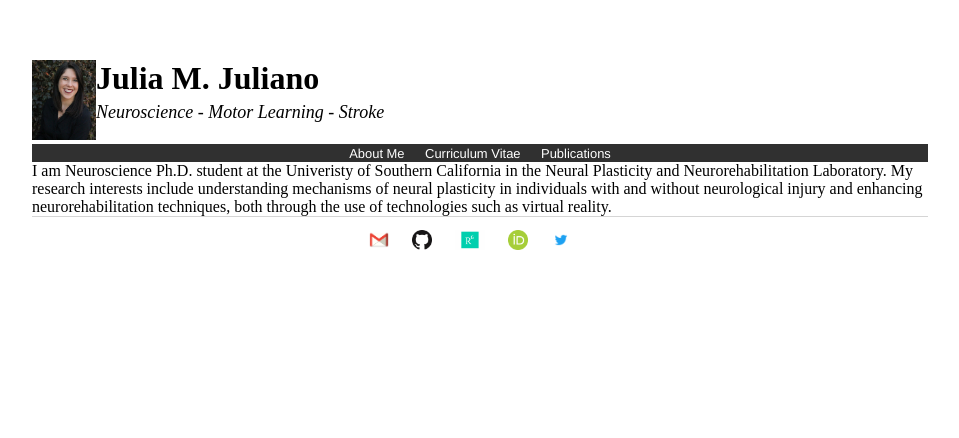
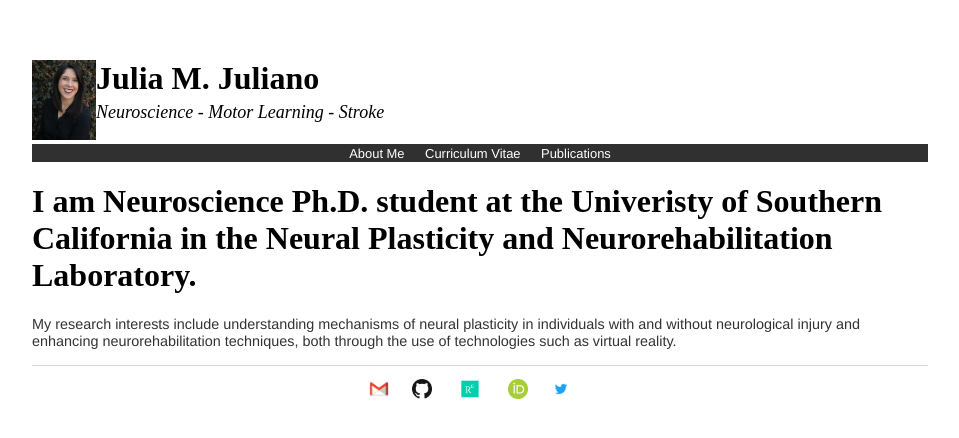
Before and after one commit to juliamjuliano/juliamjuliano.github.io, a Jekyll site: the page built from index.html, in a window 1280 px wide. Shown: the top 438 px of the page, without its empty margins (160-1119 px from the left). Built offline with Jekyll 4.4.1, drawn with Linux system fonts in a browser that asks for light colours.

Commit message:
Update index.html

```diff
--- a/index.html
+++ b/index.html
@@ -3,8 +3,8 @@ layout: default
 title: Julia M. Juliano
 ---
 
-I am Neuroscience Ph.D. student at the Univeristy of Southern California in the Neural Plasticity and Neurorehabilitation Laboratory.
+<div class="blurb">
+  <h1>I am Neuroscience Ph.D. student at the Univeristy of Southern California in the Neural Plasticity and Neurorehabilitation Laboratory.</h1>
 
-</b>
-
-My research interests include understanding mechanisms of neural plasticity in individuals with and without neurological injury and enhancing neurorehabilitation techniques, both through the use of technologies such as virtual reality.
+  <p>My research interests include understanding mechanisms of neural plasticity in individuals with and without neurological injury and enhancing neurorehabilitation techniques, both through the use of technologies such as virtual reality.</p>
+</div><!-- /.blurb -->
```
